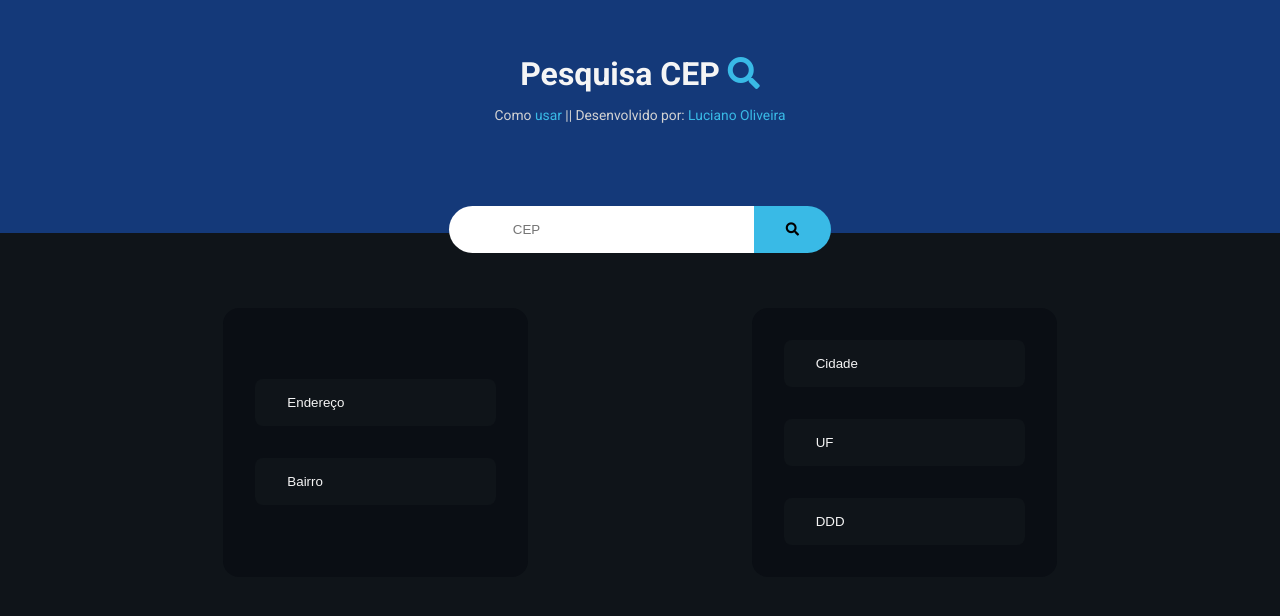
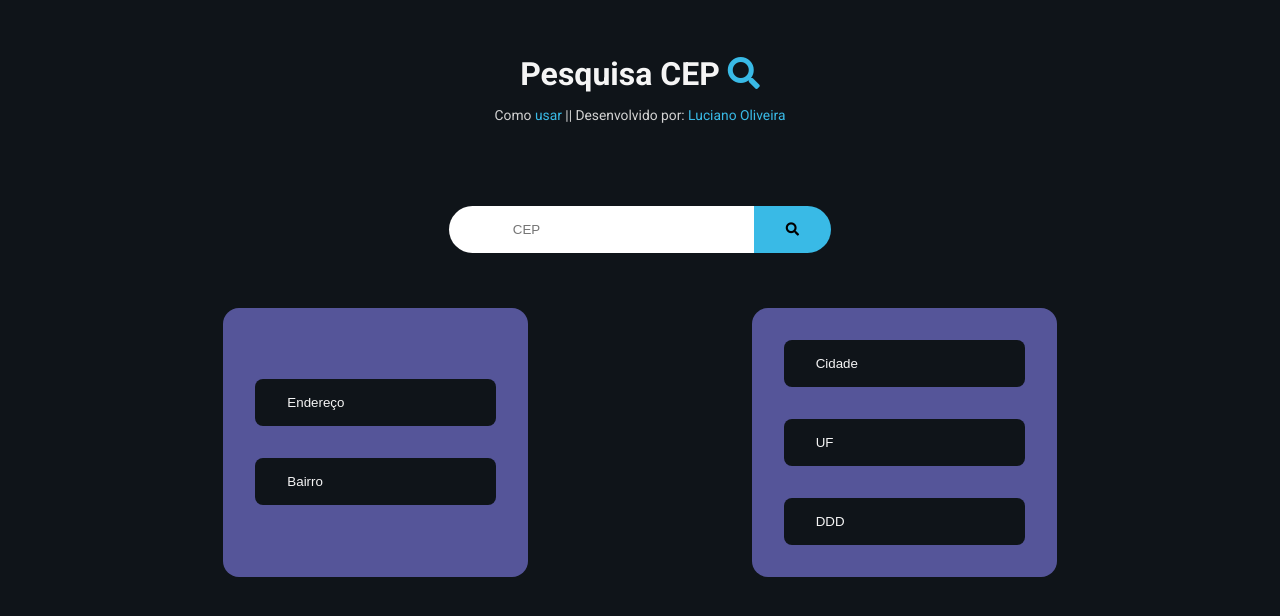
Before and after one commit to lucianodeveloper/Pesquisa-CEP, a plain HTML site: page index.html in a window 1280 px wide. Drawn offline with Linux system fonts and the light colour scheme.

Commit message:
Update styles.css

```diff
--- a/src/styles/styles.css
+++ b/src/styles/styles.css
@@ -62,7 +62,7 @@ main {
 }
 main section h1 {
   width: 100%;
-  background-color: #143979;
+  background-color: #9758133;
   color: whitesmoke;
   text-align: center;
   padding-bottom: 6.875rem;
@@ -136,7 +136,7 @@ main #form #second-form-section .first-column {
   display: flex;
   flex-direction: column;
   justify-content: center;
-  background-color: #0a0e14;
+  background-color: #555599;
   padding: 2rem;
   border-radius: 1rem;
 }
@@ -151,7 +151,7 @@ main #form #second-form-section .second-column {
   display: flex;
   flex-direction: column;
   justify-content: center;
-  background-color: #0a0e14;
+  background-color: #555599;
   padding: 1rem 2rem;
   border-radius: 1rem;
 }
```
